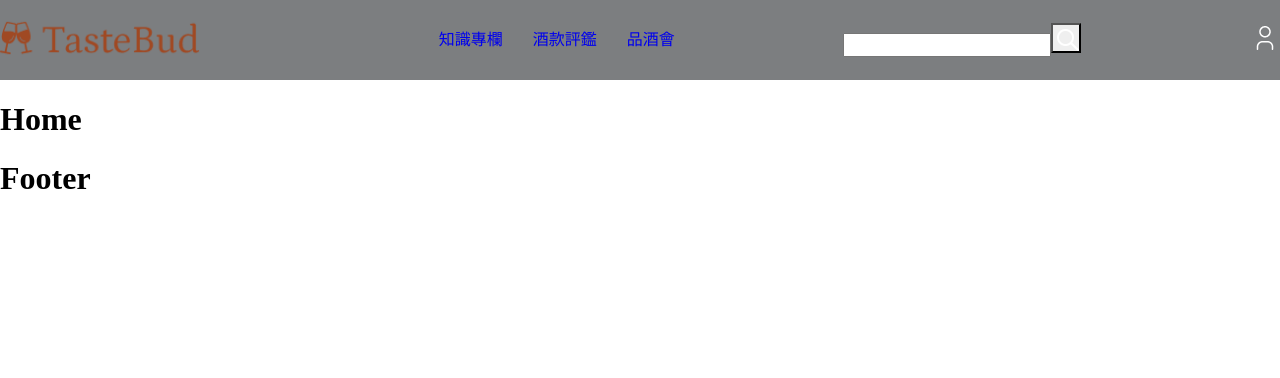
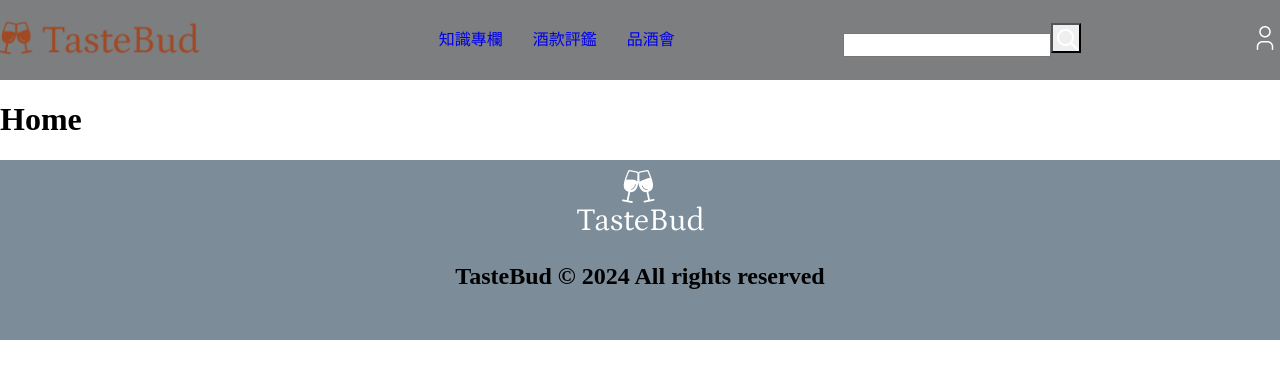
Before and after one commit to Tesiadyn/TasteBud, a React (Vite) app: page / in a window 1280 px wide. Shown: the top 378 px of the page. Built offline with nearby package versions, Linux system fonts and the light colour scheme.

Commit message:
feat(footer): added footer with basic layout

```diff
--- a/src/pages/Footer/Footer.tsx
+++ b/src/pages/Footer/Footer.tsx
@@ -1,6 +1,15 @@
+import { Container, LogoDiv, LogoImg, SubTitle } from "./FooterStyle";
+import LogoImage from "../../assets/Footer-logo.png";
+
 const Footer = () => {
-    return (
-        <h1>Footer</h1>
-    )
-}
+  return (
+    <Container>
+      <LogoDiv>
+        <LogoImg src={LogoImage} />
+      </LogoDiv>
+
+      <SubTitle>TasteBud © 2024 All rights reserved</SubTitle>
+    </Container>
+  );
+};
 export default Footer;
--- /dev/null
+++ b/src/pages/Footer/FooterStyle.tsx
@@ -0,0 +1,20 @@
+import styled from "styled-components";
+
+export const Container = styled.div`
+    width: 100%;
+    height: 180px;
+    background-color: #7c8c99;
+    display: flex;
+    flex-direction: column;
+    align-items: center;
+`
+export const LogoDiv = styled.div`
+
+`
+export const LogoImg = styled.img`
+
+`
+
+export const SubTitle = styled.h2`
+
+`
```
Also changed, not shown: src/assets/Footer-logo.png (added).
